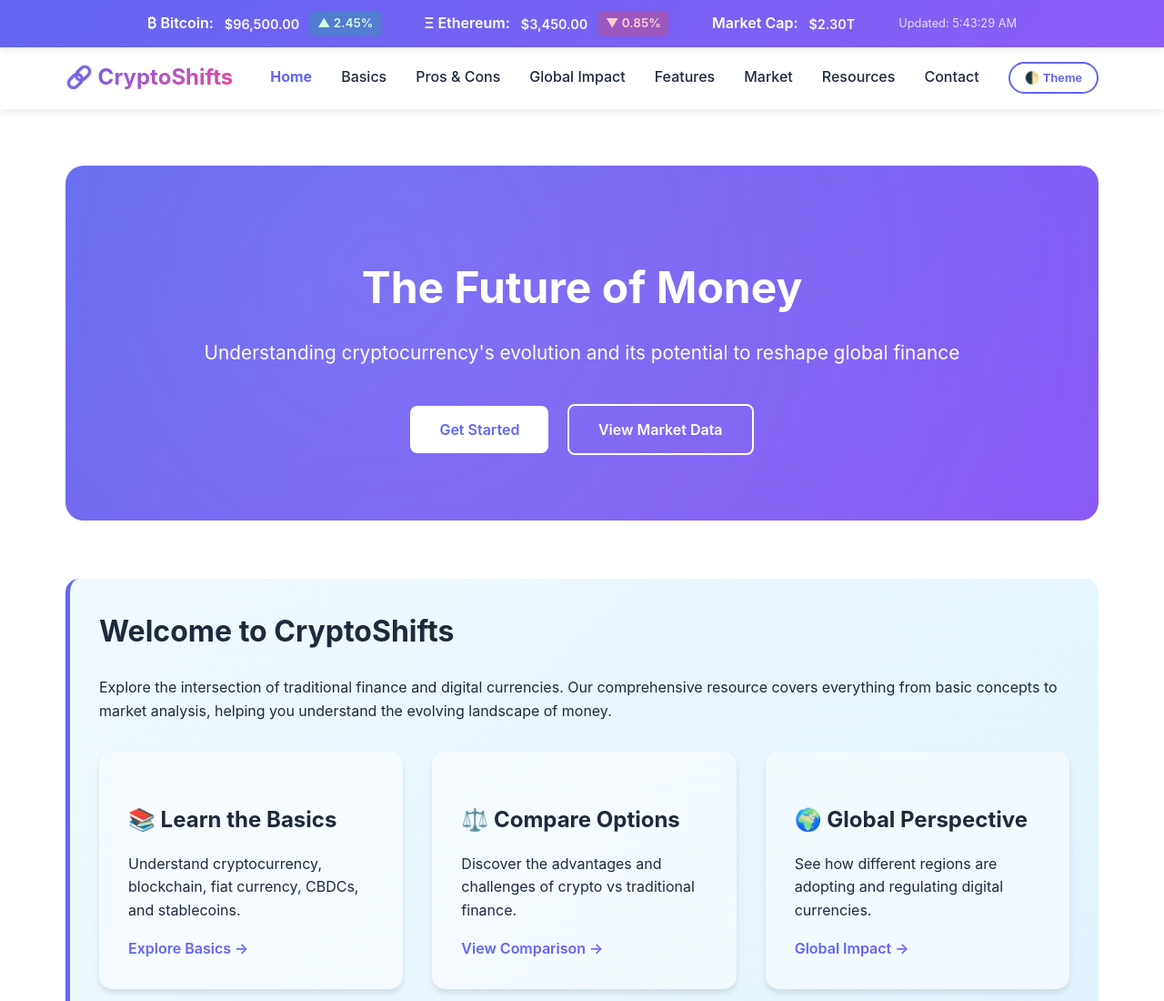
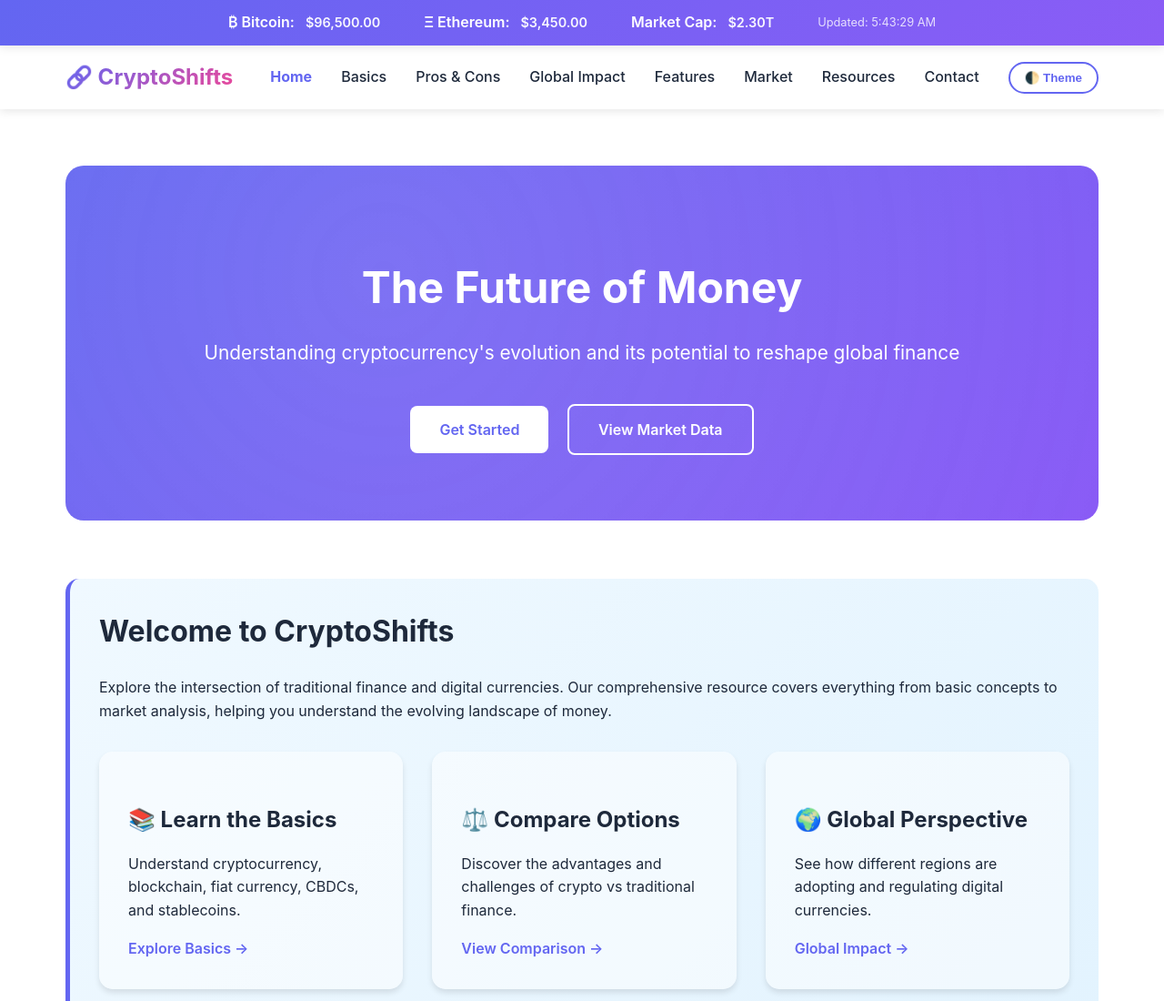
Before and after one commit to aa2994-png/mgis130-Cryptocurrency-s-evolution, a plain HTML site: page index.html in a window 1280 px wide. Shown: the top 1100 px of the page at 91% size. Drawn offline with Linux system fonts and the light colour scheme; no server answers.

Commit message:
bitcoin fix

```diff
--- a/index.html
+++ b/index.html
@@ -39,12 +39,10 @@
             <div class="ticker-item">
                 <span class="ticker-label">₿ Bitcoin:</span>
                 <span class="ticker-price" id="btcPrice">Loading...</span>
-                <span class="ticker-change" id="btcChange">--</span>
             </div>
             <div class="ticker-item">
                 <span class="ticker-label">Ξ Ethereum:</span>
                 <span class="ticker-price" id="ethPrice">Loading...</span>
-                <span class="ticker-change" id="ethChange">--</span>
             </div>
             <div class="ticker-item">
                 <span class="ticker-label">Market Cap:</span>
--- a/script.js
+++ b/script.js
@@ -74,7 +74,7 @@ function toggleMenu() {
 }
 
 // ========================================
-// LIVE CRYPTO PRICE TICKER - UPDATED WITH REAL-TIME CLOCK
+// LIVE CRYPTO PRICE TICKER - SIMPLIFIED
 // ========================================
 let cryptoPrices = {};
 let lastFetchTime = null;
@@ -102,15 +102,13 @@ async function fetchCryptoPrices() {
         const btcData = await btcResponse.json();
         const ethData = await ethResponse.json();
 
-        // Store prices using the new API format
+        // Store prices
         cryptoPrices = {
             bitcoin: {
-                usd: parseFloat(btcData.price),
-                usd_24h_change: parseFloat(btcData['24h_price_change_percent'])
+                usd: parseFloat(btcData.price)
             },
             ethereum: {
-                usd: parseFloat(ethData.price),
-                usd_24h_change: parseFloat(ethData['24h_price_change_percent'])
+                usd: parseFloat(ethData.price)
             }
         };
 
@@ -129,8 +127,8 @@ async function fetchCryptoPrices() {
         console.error('Error fetching crypto prices:', error);
         // Fallback to demo data if API fails
         cryptoPrices = {
-            bitcoin: { usd: 96500, usd_24h_change: 2.45 },
-            ethereum: { usd: 3450, usd_24h_change: -0.85 }
+            bitcoin: { usd: 96500 },
+            ethereum: { usd: 3450 }
         };
         lastFetchTime = new Date();
         updatePriceTicker();
@@ -140,54 +138,22 @@ async function fetchCryptoPrices() {
 function updatePriceTicker() {
     // Update Bitcoin price
     const btcPriceEl = document.getElementById('btcPrice');
-    const btcChangeEl = document.getElementById('btcChange');
 
     if (btcPriceEl && cryptoPrices.bitcoin) {
         btcPriceEl.textContent = '$' + cryptoPrices.bitcoin.usd.toLocaleString(undefined, {
             minimumFractionDigits: 2,
             maximumFractionDigits: 2
         });
-
-        if (btcChangeEl) {
-            const change = cryptoPrices.bitcoin.usd_24h_change || 0;
-            const changeClass = change >= 0 ? 'positive' : 'negative';
-            const changeIcon = change >= 0 ? '▲' : '▼';
-            btcChangeEl.className = 'ticker-change ' + changeClass;
-
-            // Show the change even if it's 0, with better formatting
-            if (change === 0) {
-                btcChangeEl.textContent = '— 0.00%';
-                btcChangeEl.className = 'ticker-change neutral';
-            } else {
-                btcChangeEl.textContent = changeIcon + ' ' + Math.abs(change).toFixed(2) + '%';
-            }
-        }
     }
 
     // Update Ethereum price
     const ethPriceEl = document.getElementById('ethPrice');
-    const ethChangeEl = document.getElementById('ethChange');
 
     if (ethPriceEl && cryptoPrices.ethereum) {
         ethPriceEl.textContent = '$' + cryptoPrices.ethereum.usd.toLocaleString(undefined, {
             minimumFractionDigits: 2,
             maximumFractionDigits: 2
         });
-
-        if (ethChangeEl) {
-            const change = cryptoPrices.ethereum.usd_24h_change || 0;
-            const changeClass = change >= 0 ? 'positive' : 'negative';
-            const changeIcon = change >= 0 ? '▲' : '▼';
-            ethChangeEl.className = 'ticker-change ' + changeClass;
-
-            // Show the change even if it's 0, with better formatting
-            if (change === 0) {
-                ethChangeEl.textContent = '— 0.00%';
-                ethChangeEl.className = 'ticker-change neutral';
-            } else {
-                ethChangeEl.textContent = changeIcon + ' ' + Math.abs(change).toFixed(2) + '%';
-            }
-        }
     }
 
     // Update Market Cap (calculated estimate)
```
